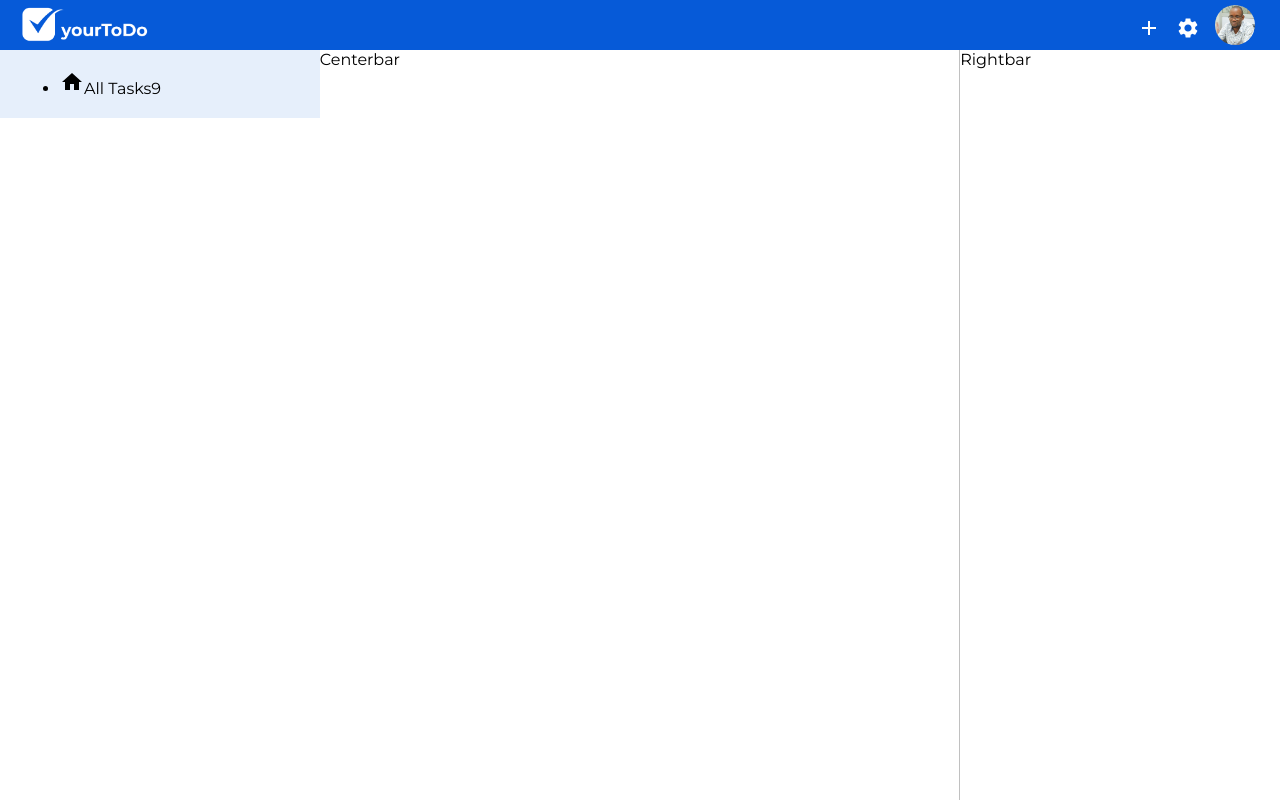
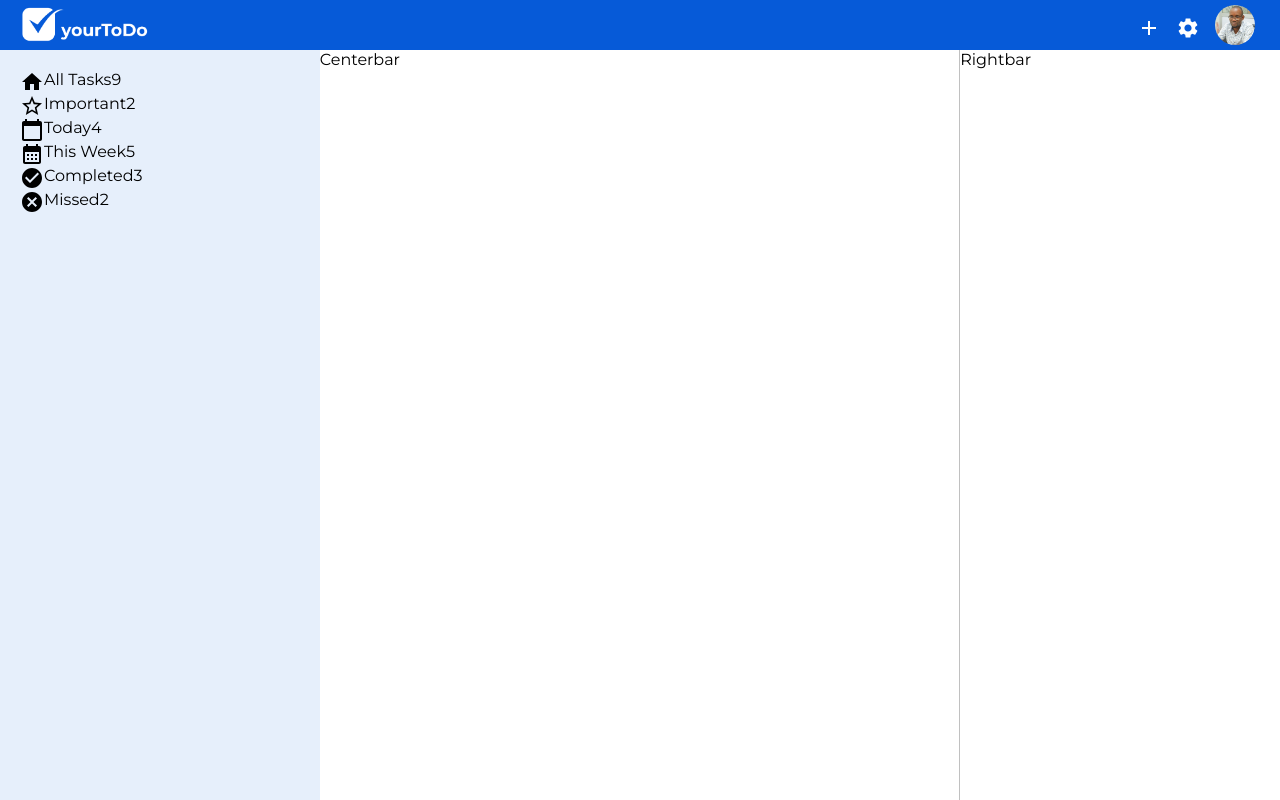
Before and after one commit to namakula-josephine/to-do-app, a React (Create React App) app: page / in a window 1280 px wide. Built offline with nearby package versions, Linux system fonts and the light colour scheme.

Commit message:
Added list item for task menu

```diff
--- a/src/components/leftbar/Leftbar.css
+++ b/src/components/leftbar/Leftbar.css
@@ -1,9 +1,19 @@
-.leftBar{
-    flex: 3;
-    height: calc(100vh - 50px);
+.leftBar {
+  flex: 3;
+  height: calc(100vh - 50px);
+  background-color: #e6effb;
 }
 
-.leftBarWrapper{
-    padding: 20px;
-    background-color: #E6EFFB;
+.leftBarWrapper {
+  padding: 20px;
 }
+
+.leftBarList{
+    padding: 0;
+    margin: 0;
+    list-style: none;
+}
+
+.leftBarListItem{
+    display: flex;
+}
--- a/src/components/leftbar/Leftbar.js
+++ b/src/components/leftbar/Leftbar.js
@@ -1,5 +1,10 @@
 import "./Leftbar.css";
 import HomeIcon from '@mui/icons-material/Home';
+import StarOutlineIcon from '@mui/icons-material/StarOutline';
+import CalendarTodayIcon from '@mui/icons-material/CalendarToday';
+import CalendarMonthIcon from '@mui/icons-material/CalendarMonth';
+import CheckCircleIcon from '@mui/icons-material/CheckCircle';
+import CancelIcon from '@mui/icons-material/Cancel';
 
 function Leftbar() {
   return (
@@ -7,9 +12,34 @@ function Leftbar() {
       <div className="leftBarWrapper">
         <ul className="leftBarList">
           <li className="leftBarListItem">
-            <HomeIcon className=""/>
+            <HomeIcon className="leftBarIcon"/>
             <span className="leftBarListItemText">All Tasks</span>
             <span className="leftBarListItemCounter">9</span>
+          </li>
+          <li className="leftBarListItem">
+            <StarOutlineIcon className="leftBarIcon"/>
+            <span className="leftBarListItemText">Important</span>
+            <span className="leftBarListItemCounter">2</span>
+          </li>
+          <li className="leftBarListItem">
+            <CalendarTodayIcon className="leftBarIcon"/>
+            <span className="leftBarListItemText">Today</span>
+            <span className="leftBarListItemCounter">4</span>
+          </li>
+          <li className="leftBarListItem">
+            <CalendarMonthIcon className="leftBarIcon"/>
+            <span className="leftBarListItemText">This Week</span>
+            <span className="leftBarListItemCounter">5</span>
+          </li>
+          <li className="leftBarListItem">
+            <CheckCircleIcon className="leftBarIcon"/>
+            <span className="leftBarListItemText">Completed</span>
+            <span className="leftBarListItemCounter">3</span>
+          </li>
+          <li className="leftBarListItem">
+            <CancelIcon className="leftBarIcon"/>
+            <span className="leftBarListItemText">Missed</span>
+            <span className="leftBarListItemCounter">2</span>
           </li>
         </ul>
       </div>
```
